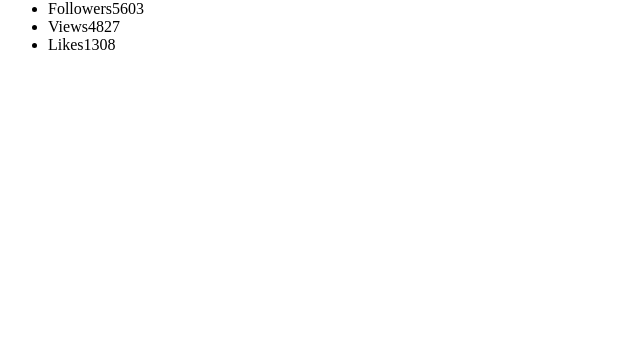
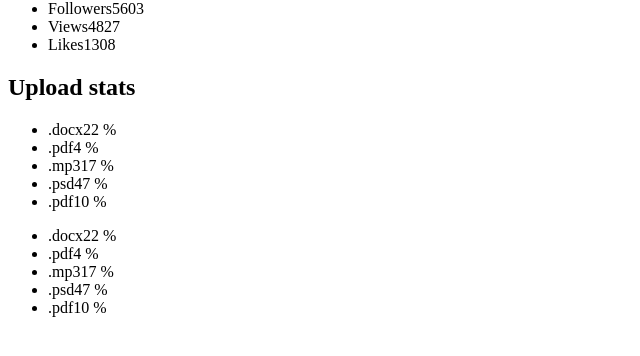
Before and after one commit to kramskiy-dima/goit-react-hw-01-components, a React (Create React App) app: page / in a window 1280 px wide. Shown: the part 430-786 px from the top of the page, without its empty margins (0-640 px from the left). Built offline with nearby package versions, Linux system fonts and the light colour scheme.

Commit message:
adds Statistics component

```diff
--- a/src/App.js
+++ b/src/App.js
@@ -1,5 +1,7 @@
 import Profile from "./components/Profile/Profile";
-import user from "./user.json";
+import Statistics from "./components/Statistics/Statistics";
+import user from "./bd/user.json";
+import staticalData from "./bd/statistical-data.json";
 
 function App() {
   return (
@@ -11,6 +13,8 @@
         avatar={user.avatar}
         stats={user.stats}
       />
+      <Statistics title="Upload stats" stats={staticalData} />
+      <Statistics stats={staticalData} />
     </div>
   );
 }
--- /dev/null
+++ b/src/bd/statistical-data.json
@@ -0,0 +1,7 @@
+[
+  { "id": "id-1", "label": ".docx", "percentage": 22 },
+  { "id": "id-2", "label": ".pdf", "percentage": 4 },
+  { "id": "id-3", "label": ".mp3", "percentage": 17 },
+  { "id": "id-4", "label": ".psd", "percentage": 47 },
+  { "id": "id-5", "label": ".pdf", "percentage": 10 }
+]
--- /dev/null
+++ b/src/components/Statistics/Statistics.js
@@ -0,0 +1,27 @@
+import PropTypes from "prop-types";
+
+const Statistics = ({ title, stats }) => (
+  <section className="statistics">
+    {title.length > 0 ? <h2 className="title">{title}</h2> : null}
+
+    <ul className="stat-list">
+      {stats.map((item) => (
+        <li key={item.id} className="item">
+          <span className="label">{item.label}</span>
+          <span className="percentage">{item.percentage} %</span>
+        </li>
+      ))}
+    </ul>
+  </section>
+);
+
+Statistics.defaultProps = {
+  title: "",
+};
+
+Statistics.propTypes = {
+  title: PropTypes.string,
+  stats: PropTypes.arrayOf(PropTypes.object).isRequired,
+};
+
+export default Statistics;
```
Also changed, not shown: src/bd/user.json (renamed from src/user.json).
